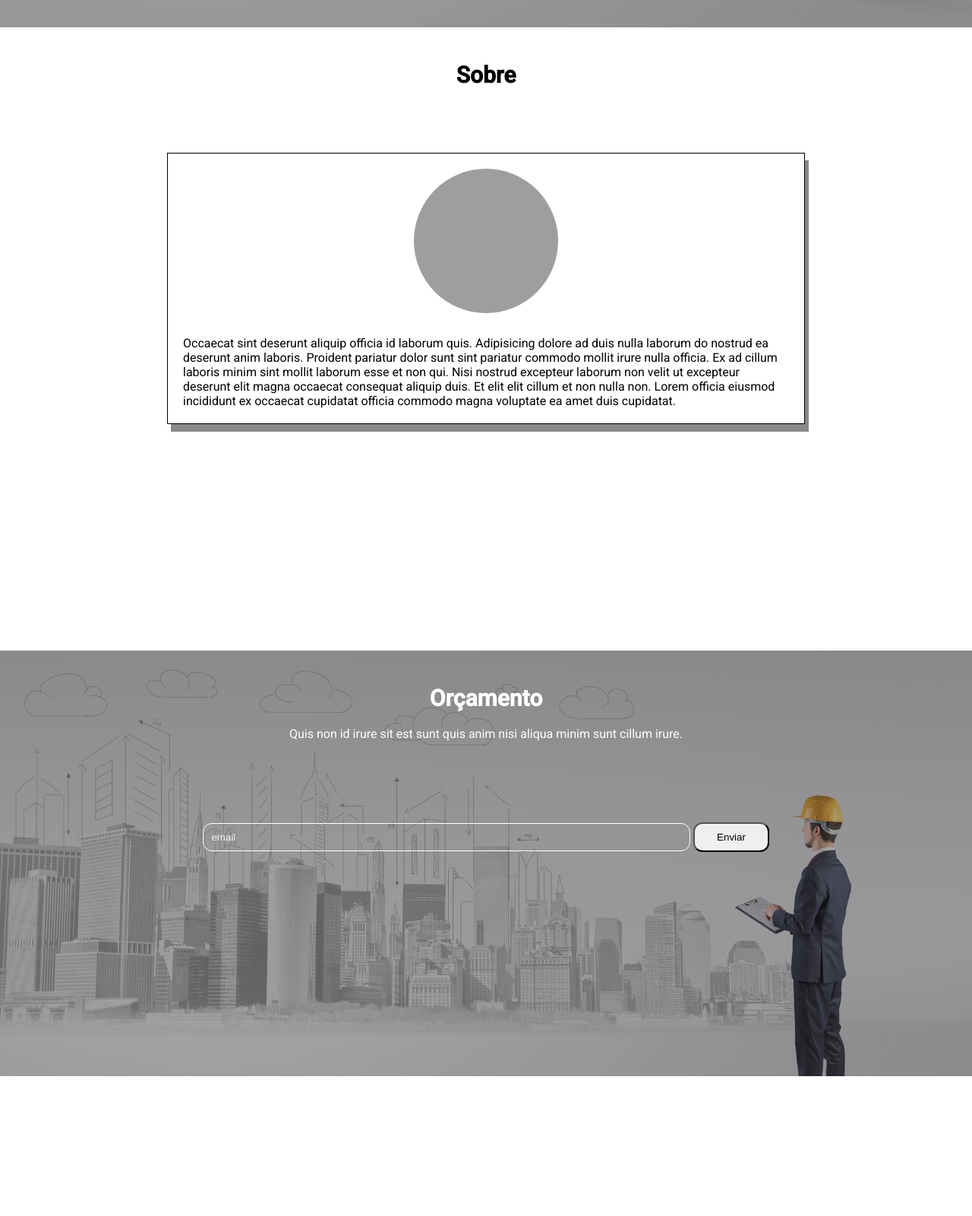
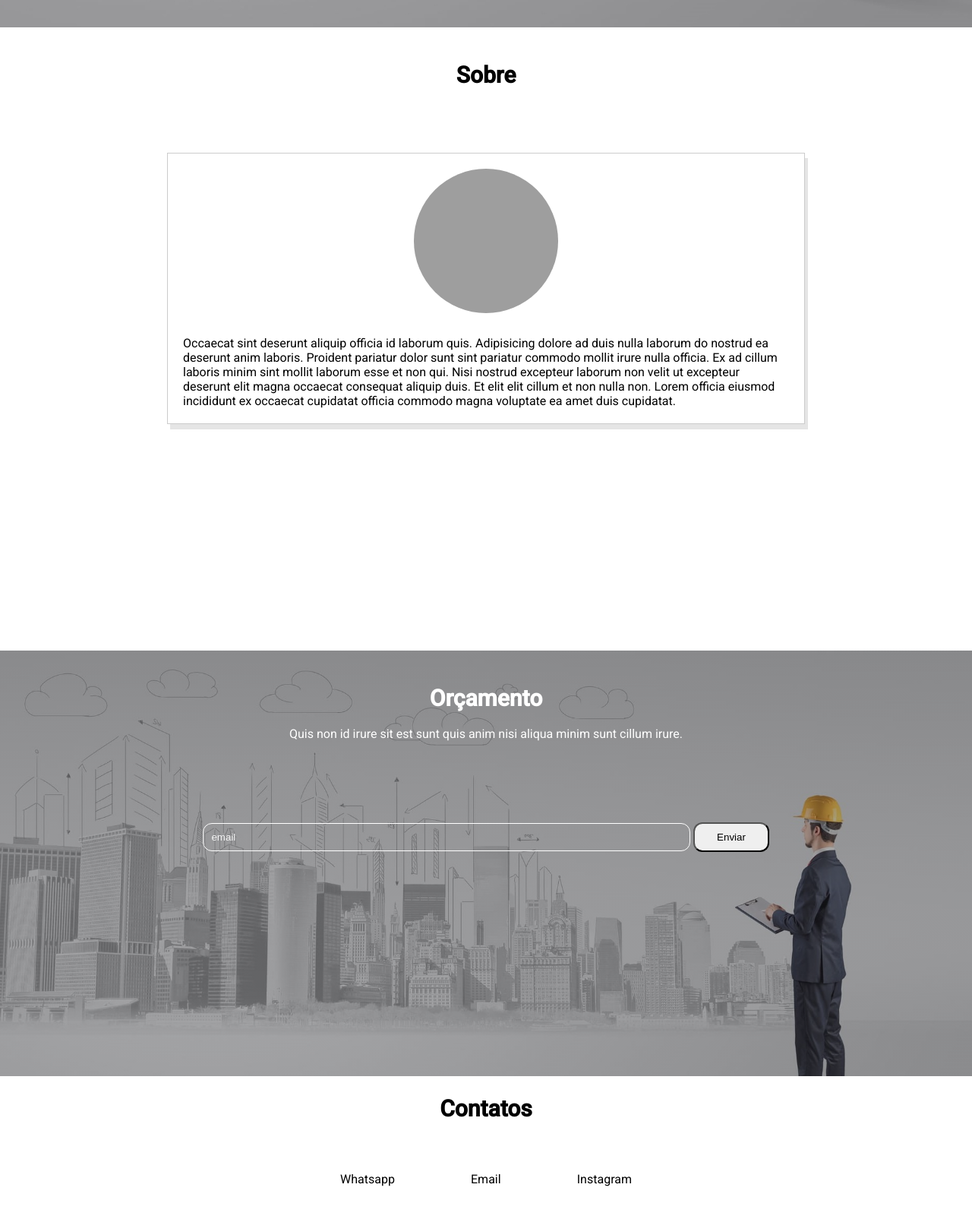
Before and after one commit to lucasgit2000/PROJECT.ConstrutoraVictor.Page, a plain HTML site: page src/index.html in a window 1280 px wide. Shown: the part 684-2284 px from the top of the page at 76% size. Drawn offline with Linux system fonts and the light colour scheme; grey boxes are pictures that could not be loaded.

Commit message:
contato sections list created

```diff
--- a/src/index.html
+++ b/src/index.html
@@ -18,6 +18,7 @@
 <body>
     <div class="sections">
         <section class="home-section">
+            <div class="background-img"></div>
             <div class="layer"> </div>
             <nav class="home-nav">
                 <img class="home-nav-logo" src="./assets/engenharia-civil-logo-98BEDE6119-seeklogo.com.png"></img>
@@ -26,9 +27,9 @@
                 </button>
                 <div class="home-nav-tabs">
                     <ul>
-                        <li>Sobre</li>
-                        <li>Orçamento</li>
-                        <li class="btn-contact">Contato</li>
+                        <li><a>Sobre</a></li>
+                        <li><a>Orçamento</a></li>
+                        <li class="btn-contact"><a href="#contato">Contato</a></li>
                     </ul>
                 </div>
             </nav>
@@ -56,7 +57,6 @@
                 </div>
         </section>
         <section class="orcamento-section">
-            <div class="layer"> </div>
             <div class="orcamento-content">
                 <h1>Orçamento</h1>
                 <span>Quis non id irure sit est sunt quis anim nisi aliqua minim sunt cillum irure.</span>
@@ -69,7 +69,15 @@
                 </form>
             </div>
         </section>
-        <section class="contato-section">
+        <section class="contato-section" id="contato">
+            <h1>Contatos</h1>
+            <div class="contato-content">
+                <ul>
+                    <li>Whatsapp</li>
+                    <li>Email</li>
+                    <li>Instagram</li>
+                </ul>
+            </div>
         </section>
     </div>
 </body>
--- a/src/styles/contato-section.css
+++ b/src/styles/contato-section.css
@@ -1,3 +1,36 @@
-.contato-section{
-    height: 30vh;
+.contato-section {
+  height: 30vh;
+  background-color: #ffffff;
+  transition: all 1s ease;
+  overflow: hidden; /* dont affect childreen content on transform */
 }
+
+.contato-section:hover {
+  transform: scaleY(1.1);
+  transform-origin: bottom right;
+}
+
+.contato-section > h1 {
+  text-align: center;
+  font-size: 30px;
+  margin-bottom: 50px;
+}
+
+.contato-content {
+  display: flex;
+  align-items: center;
+  justify-content: center;
+}
+
+.contato-content > ul {
+  display: flex;
+  flex-direction: row;
+  flex-wrap: wrap;
+  padding: 0;
+  flex-basis: 30%;
+  justify-content: space-between;
+}
+
+.contato-content > ul > li {
+  list-style-type: none;
+}
--- a/src/styles/home.css
+++ b/src/styles/home.css
@@ -65,7 +65,17 @@
   padding: 14px 14px;
 }
 
-.home-nav-tabs > ul > li:hover {
+.home-nav-tabs > ul > li > a {
+  color: #fff;
+  margin: 0px;
+  display: block;
+  width: 100%;
+  height: 100%;
+  position: relative;
+}
+
+.home-nav-tabs > ul > li:hover,
+.home-nav-tabs > ul > li > a:hover {
   color: #0088a9;
   transition: all 0.4s ease 0s;
 }
@@ -110,8 +120,8 @@
 }
 
 .hamburger-menu-btn:focus {
-    outline: none;
-  }
+  outline: none;
+}
 
 @media only screen and (max-width: 1100px) {
   .home-nav > img {
--- a/src/styles/index.css
+++ b/src/styles/index.css
@@ -6,3 +6,7 @@ body {
   -webkit-font-smoothing: antialiased;
   -moz-osx-font-smoothing: grayscale;
 }
+
+a{
+  text-decoration-line: none;
+}
--- a/src/styles/layer.css
+++ b/src/styles/layer.css
@@ -4,6 +4,6 @@
     top: 0;
     left: 0;
     width: 100%;
-    height: 100%;
+    height: inherit;
     z-index: -1;
   }
--- a/src/styles/orcamento.css
+++ b/src/styles/orcamento.css
@@ -1,10 +1,10 @@
 .orcamento-section {
-  height: 70vh;
-  position: relative;
-  background-image: url("../assets/d03205b471a698a76b26a1e7ec0a8aa335a09ecc.jpg");
+  background: linear-gradient(rgba(36, 37, 42, 0.4), rgba(36, 37, 42, 0.4)),
+    url("../assets/d03205b471a698a76b26a1e7ec0a8aa335a09ecc.jpg");
   background-repeat: no-repeat;
   background-size: cover;
   background-position: top;
+  height: 70vh;
   z-index: 1;
   background-attachment: fixed;
   color: #ffffff;
@@ -57,11 +57,11 @@
 }
 
 .orcamento-form > button {
-    padding: 10px 10px;
-    cursor: pointer;
-    border-radius: 12px;
-    width: 8%;
-  }
+  padding: 10px 10px;
+  cursor: pointer;
+  border-radius: 12px;
+  width: 8%;
+}
 
 @media only screen and (max-width: 990px) {
   .orcamento-section {
--- a/src/styles/sobre.css
+++ b/src/styles/sobre.css
@@ -15,7 +15,6 @@
   margin-top: 40px;
   display: flex;
   flex-direction: column;
-  margin-bottom: 100px;
   justify-content: center;
   padding: 20px 220px;
 }
@@ -25,8 +24,8 @@
   flex-direction: column;
   justify-content: center;
   align-items: center;
-  border: 1px solid;
-  box-shadow: 5px 10px #888888;
+  border: 1px solid rgba(0, 0, 0, .2);
+  box-shadow: 4px 7px rgba(0, 0, 0, .1);
   padding: 20px 20px;
 }
 
```
